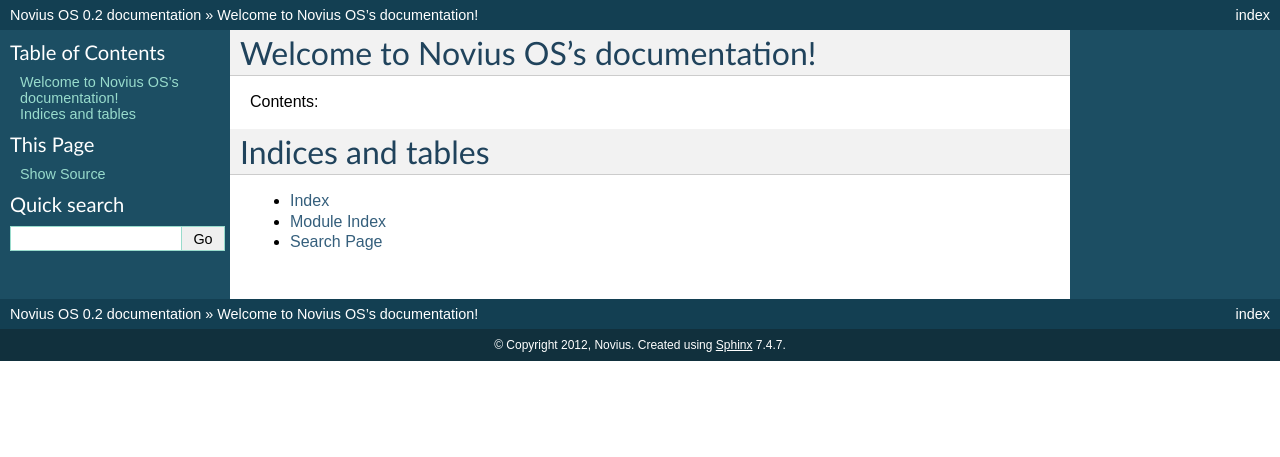
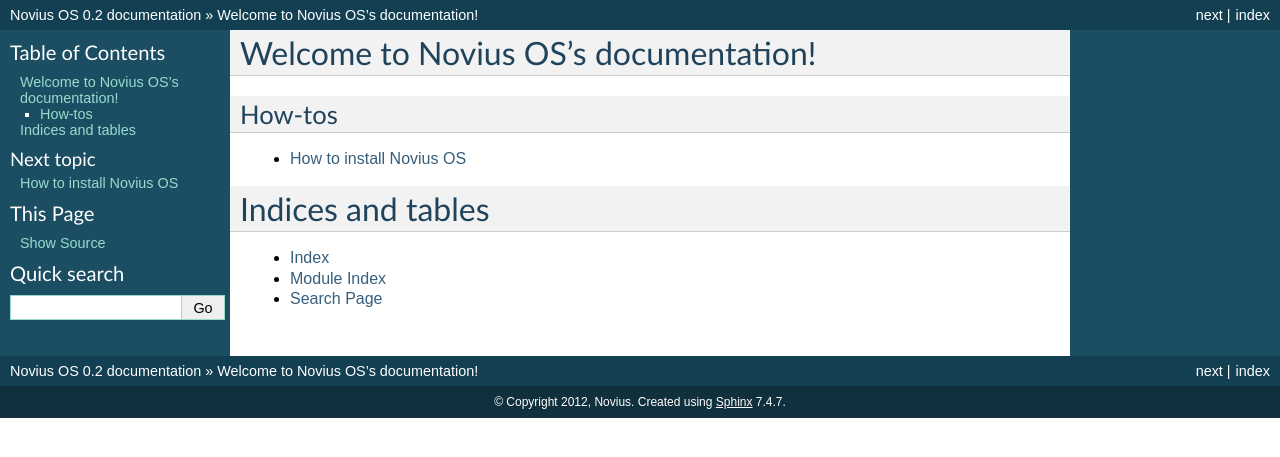
Before and after one commit to Meroje/documentation-en, a Sphinx documentation site: the page built from source/index.rst, in a window 1280 px wide. Shown: the top 457 px of the page. Built offline with Sphinx 7.4.7, drawn with Linux system fonts in a browser that asks for light colours.

Commit message:
Add a install page

```diff
--- /dev/null
+++ b/source/how_to/install.rst
@@ -0,0 +1,4 @@
+How to install Novius OS
+=====================================
+
+This guide provides instructions to run on Ubuntu. Be sure to adapt the commands for your own OS.
--- a/source/index.rst
+++ b/source/index.rst
@@ -6,12 +6,13 @@
 Welcome to Novius OS's documentation!
 =====================================
 
-Contents:
+How-tos
+-------
 
 .. toctree::
-   :maxdepth: 2
+    :glob:
 
-
+    how_to/install
 
 Indices and tables
 ==================
```
